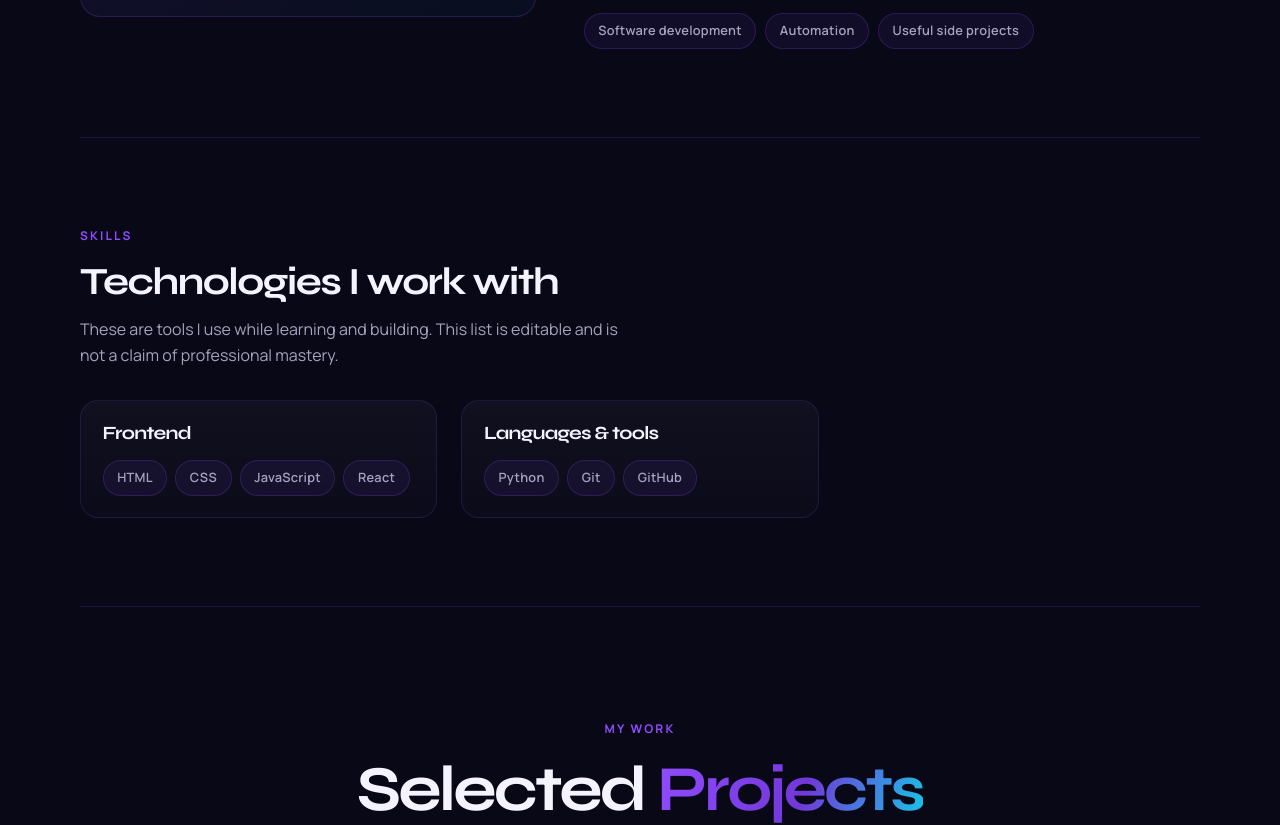
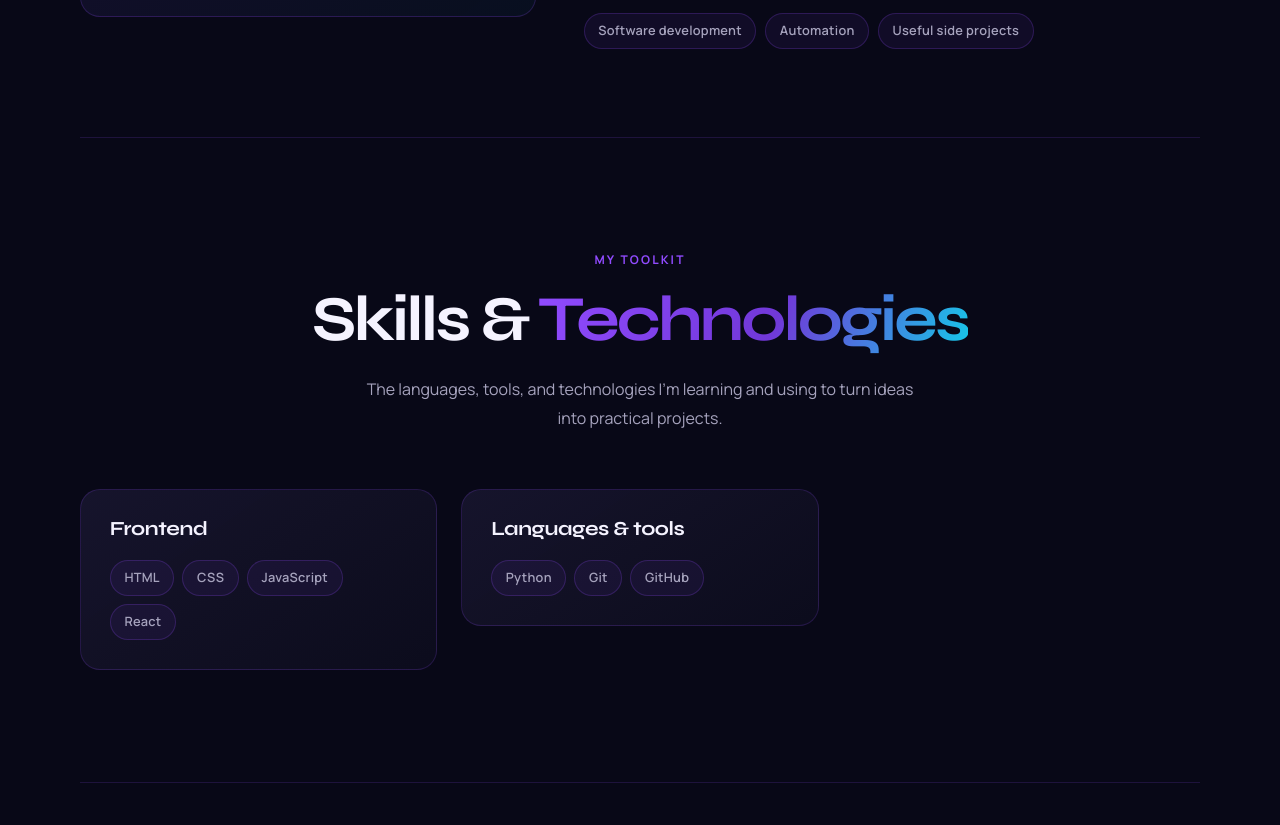
Before and after one commit to malikharoon-dev/developer-portfolio, a React (Vite) app: page / in a window 1280 px wide. Shown: the part 1280-2105 px from the top of the page. Built offline with nearby package versions, Linux system fonts and the light colour scheme.

Commit message:
Redesign skills section

```diff
--- a/src/components/Skills.jsx
+++ b/src/components/Skills.jsx
@@ -1,15 +1,25 @@
+
 import { profile } from '../data/profile'
 import Reveal from './Reveal'
 
 export default function Skills() {
   return (
-    <section id="skills" className="section" aria-labelledby="skills-heading">
+    <section
+      id="skills"
+      className="section skills-section"
+      aria-labelledby="skills-heading"
+    >
       <Reveal>
-        <p className="eyebrow">Skills</p>
-        <h2 id="skills-heading">Technologies I work with</h2>
-        <p className="section-copy">
-          These are tools I use while learning and building. This list is editable and is not a claim of professional mastery.
-        </p>
+        <div className="skills-heading">
+          <p className="eyebrow">MY TOOLKIT</p>
+          <h2 id="skills-heading">
+            Skills &amp; <span>Technologies</span>
+          </h2>
+          <p className="section-copy">
+            The languages, tools, and technologies I'm learning
+            and using to turn ideas into practical projects.
+          </p>
+        </div>
       </Reveal>
 
       <div className="skill-groups">
--- a/src/index.css
+++ b/src/index.css
@@ -425,7 +425,27 @@ main {
   margin-top: 2rem;
 }
 
-.skill-card,
+.skill-card {
+  background: linear-gradient(
+    145deg,
+    rgba(23, 21, 45, 0.95),
+    rgba(12, 12, 29, 0.98)
+  );
+  border: 1px solid rgba(145, 75, 255, 0.18);
+  border-radius: 20px;
+  padding: 1.8rem;
+  transition:
+    transform 220ms ease,
+    border-color 220ms ease,
+    box-shadow 220ms ease;
+}
+
+.skill-card:hover {
+  transform: translateY(-6px);
+  border-color: rgba(145, 75, 255, 0.65);
+  box-shadow: 0 15px 45px rgba(145, 75, 255, 0.13);
+}
+
 .project-card,
 .contact-panel,
 .contact-form {
@@ -435,7 +455,14 @@ main {
   padding: 1.35rem;
 }
 
-.skill-card h3,
+.skill-card h3 {
+  color: var(--text);
+  font-size: 1.25rem;
+  font-weight: 700;
+  letter-spacing: -0.02em;
+  margin-bottom: 1.2rem;
+}
+
 .project-card h3 {
   margin-bottom: 1rem;
 }
@@ -1001,3 +1028,51 @@ a:focus-visible {
     grid-template-columns: 1fr;
   }
 }
+
+
+/* Skills Section Redesign */
+
+.skills-section {
+  padding-top: 7rem;
+  padding-bottom: 7rem;
+}
+
+.skills-heading {
+  max-width: 680px;
+  margin: 0 auto 3.5rem;
+  text-align: center;
+}
+
+.skills-heading .eyebrow {
+  margin-bottom: 1rem;
+}
+
+.skills-heading h2 {
+  font-size: clamp(2.5rem, 5vw, 4rem);
+  line-height: 1.1;
+  letter-spacing: -0.045em;
+  margin-bottom: 1.2rem;
+}
+
+.skills-heading h2 span {
+  background: var(--gradient);
+  -webkit-background-clip: text;
+  background-clip: text;
+  color: transparent;
+}
+
+.skills-heading .section-copy {
+  margin: 0 auto;
+  line-height: 1.8;
+}
+
+@media (max-width: 600px) {
+  .skills-section {
+    padding-top: 5rem;
+    padding-bottom: 5rem;
+  }
+
+  .skills-heading {
+    margin-bottom: 2.5rem;
+  }
+}
```
